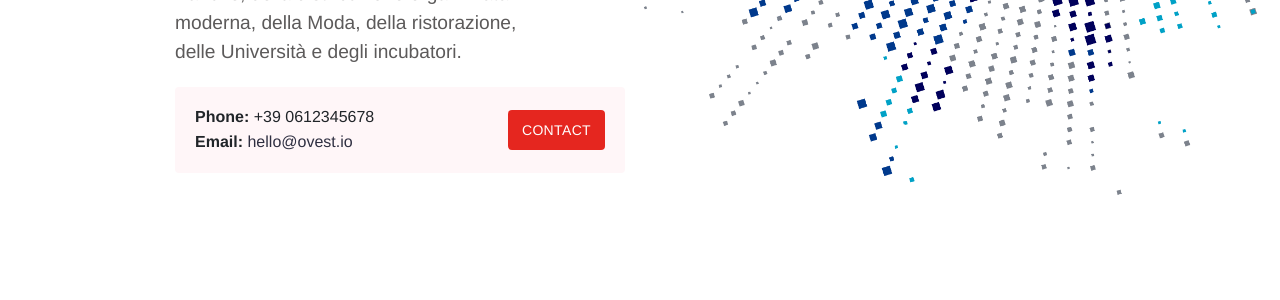
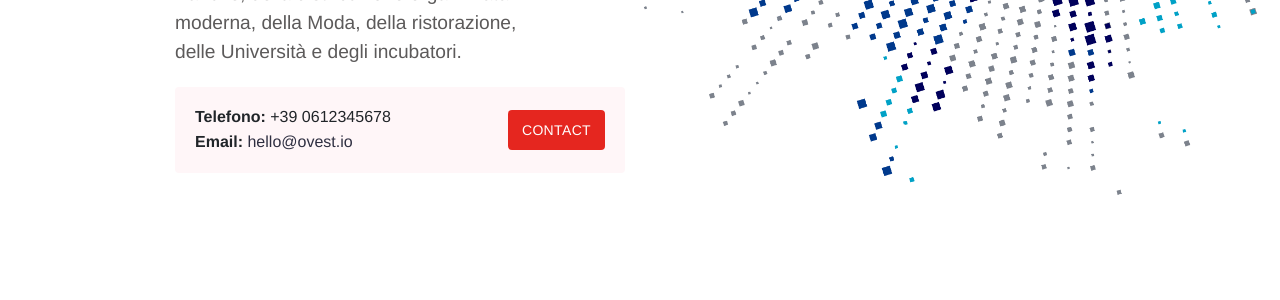
Before and after one commit to edivalerio/modfiche-Simone, a Jekyll site: the page built from index.md, in a window 1280 px wide. Shown: the part 796-1096 px from the top of the page. Built offline with Jekyll 4.4.1, drawn with Linux system fonts in a browser that asks for light colours.

Commit message:
Update call.html

```diff
--- a/_includes/call.html
+++ b/_includes/call.html
@@ -1,7 +1,7 @@
 <div class="call">
   <div class="call-box-top">
     {% if site.data.contact.phone %}
-        <div class="call-phone"><strong>Phone: </strong> {{ site.data.contact.phone }} </div>
+        <div class="call-phone"><strong>Telefono: </strong> {{ site.data.contact.phone }} </div>
     {% endif %}
     {% if site.data.contact.email %}
     <div class="call-email"><strong>Email: </strong>
```
